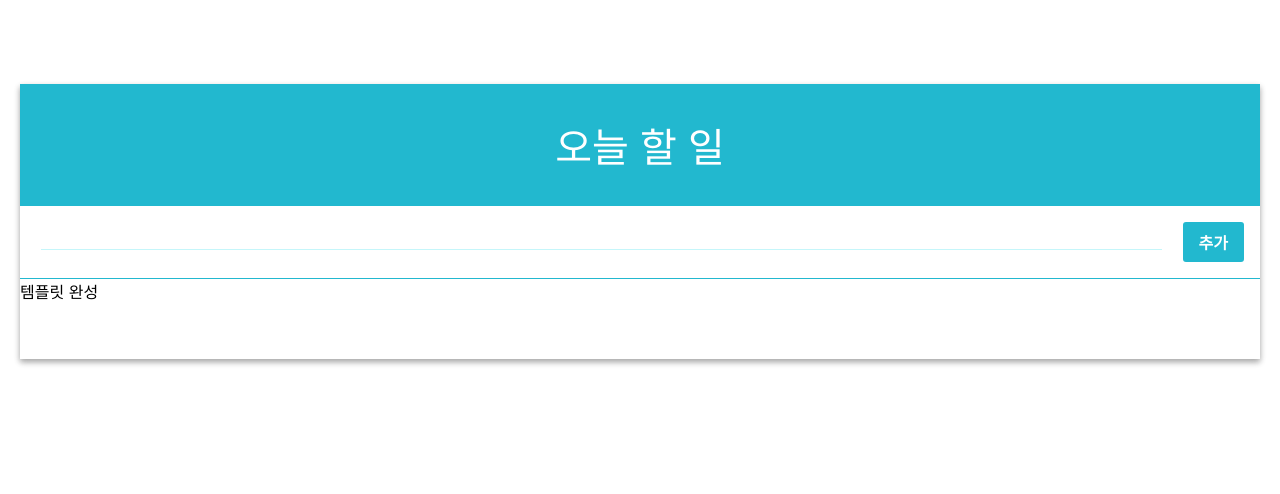
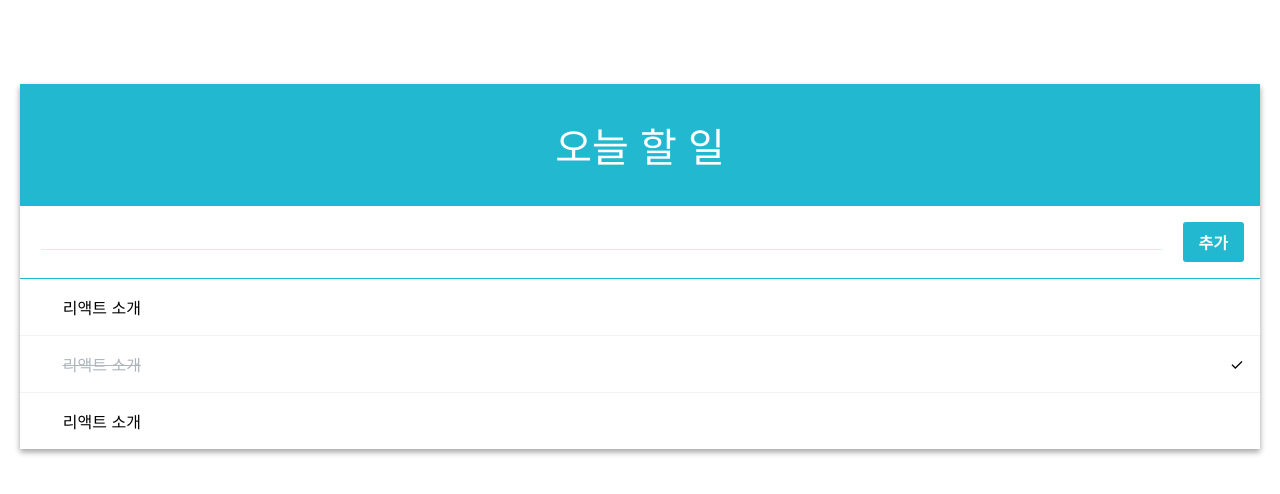
Before and after one commit to dusdn02/React_study, a React (Create React App) app: page / in a window 1280 px wide. Shown: the top 494 px of the page. Built offline with nearby package versions, Linux system fonts and the light colour scheme.

Commit message:
체크 하기/풀기/삭제

```diff
--- a/src/TodoList/App.js
+++ b/src/TodoList/App.js
@@ -1,12 +1,89 @@
 import React, { Component } from 'react'
 import TodoListTemplate from './components/TodoListTemplate'
 import Form from './components/Form'
+import TodoItemList from './components/TodoItemList'
 
 class App extends Component {
+    id = 3
+
+    state={
+        input: '',
+        todos: [
+            {id: 0, text: ' 리액트 소개', checked: false },
+            {id: 1, text: ' 리액트 소개', checked: true },
+            {id: 2, text: ' 리액트 소개', checked: false }
+        ]
+    }
+
+    handleChange = (e) => {
+        this.setState({
+            input: e.target.value
+        })
+    }
+
+    handleCreate = () => {
+        const { input, todos } = this.state
+        this.setState({
+            input: '',
+            todos: todos.concat({
+                id: this.id++,
+                text: input,
+                checked: false
+            })
+        })
+    }
+
+    handleKeyPress = (e) => {
+        if(e.key === 'Enter'){
+            this.handleCreate()
+        }
+    }
+
+    handleToggle = (id) => {
+        const {todos} = this.state
+
+        const index = todos.findIndex(todo => todo.id === id)
+        const selected = todos[index]
+
+        const nextTodos = [...todos]
+
+        nextTodos[index] = {
+            ...selected,
+            checked: !selected.checked
+        }
+
+        this.setState({
+            todos: nextTodos
+        })
+    }
+
+    handleRemove = (id) => {
+        const { todos } = this.state
+        this.setState({
+            todos: todos.filter(todo => todo.id !== id)
+        })
+    }
+
     render(){
+        const { input, todos } = this.state
+        const {
+            handleChange,
+            handleCreate,
+            handleKeyPress,
+            handleToggle,
+            handleRemove
+        } = this
+
         return (
-            <TodoListTemplate form={<Form/>}>
-                템플릿 완성
+            <TodoListTemplate form={(
+                <Form
+                    value={input}
+                    onKeyPress={handleKeyPress}
+                    onChange={handleChange}
+                    onCreate={handleCreate}
+                />
+            )}>
+                <TodoItemList todos={todos} onToggle={handleToggle} onRemove={handleRemove}/>
             </TodoListTemplate>
         )
     }
--- /dev/null
+++ b/src/TodoList/components/TodoItem.css
@@ -0,0 +1,45 @@
+.todo-item{
+    padding: 1rem;
+    display: flex;
+    align-items: center;
+    cursor: pointer;
+    transition: all 0.15s;
+    user-select: none;
+}
+
+.todo-item:hover{
+    background: #e3fafc;
+}
+
+.todo-item:hover .remove {
+    opacity: 1;
+}
+
+.todo-item + .todo-item {
+    border-top: 1px solid #f1f3f5;
+}
+
+.remove {
+    margin-right: 1rem;
+    color: #e64980;
+    font-weight: 600;
+    opacity: 0;
+}
+
+.todo-text {
+    flex: 1;
+    word-break: break-all;
+}
+
+.checked {
+    text-decoration: line-through;
+    color: #adb5bd
+}
+
+.checked-mark {
+    font-size: 1.5rem;
+    line-height: 1rem;
+    margin-left: 1rem;
+    color: #3bc9db;
+    font-weight: 800;
+}
--- /dev/null
+++ b/src/TodoList/components/TodoItem.js
@@ -0,0 +1,25 @@
+import React, { Component } from 'react'
+import './TodoItem.css'
+
+class TodoItem extends Component{
+    render(){
+        const { text, checked, id, onToggle, onRemove } = this.props;
+
+        return(
+            <div className="todo-item" onClick={() => onToggle(id)}>
+                <div className="remove" onClick={(e) => {
+                    e.stopPropagation()
+                    onRemove(id)}
+                }>&times;</div>
+                <div className={`todo-text ${checked ? 'checked' : ''}`}>
+                    <div>{text}</div>
+                </div>
+                {
+                    checked && (<div className="check-mark">✓</div>)
+                }
+            </div>
+        )
+    }
+}
+
+export default TodoItem
--- /dev/null
+++ b/src/TodoList/components/TodoItemList.js
@@ -0,0 +1,29 @@
+import React, { Component } from 'react'
+import TodoItem from './TodoItem'
+
+class TodoItemList extends Component {
+    render() {
+        const { todos, onToggle, onRemove } = this.props
+
+        const todoList = todos.map(
+            ({id, text, checked}) => (
+                <TodoItem
+                    id={id}
+                    text={text}
+                    checked={checked}
+                    onToggle={onToggle}
+                    onRemove={onRemove}
+                    key={id}
+                />
+            )
+        )
+
+        return(
+            <div>
+                {todoList}
+            </div>
+        )
+    }
+}
+
+export default TodoItemList
```
Also changed, not shown: 1 other file (tests, documents, lock files or other folders).
